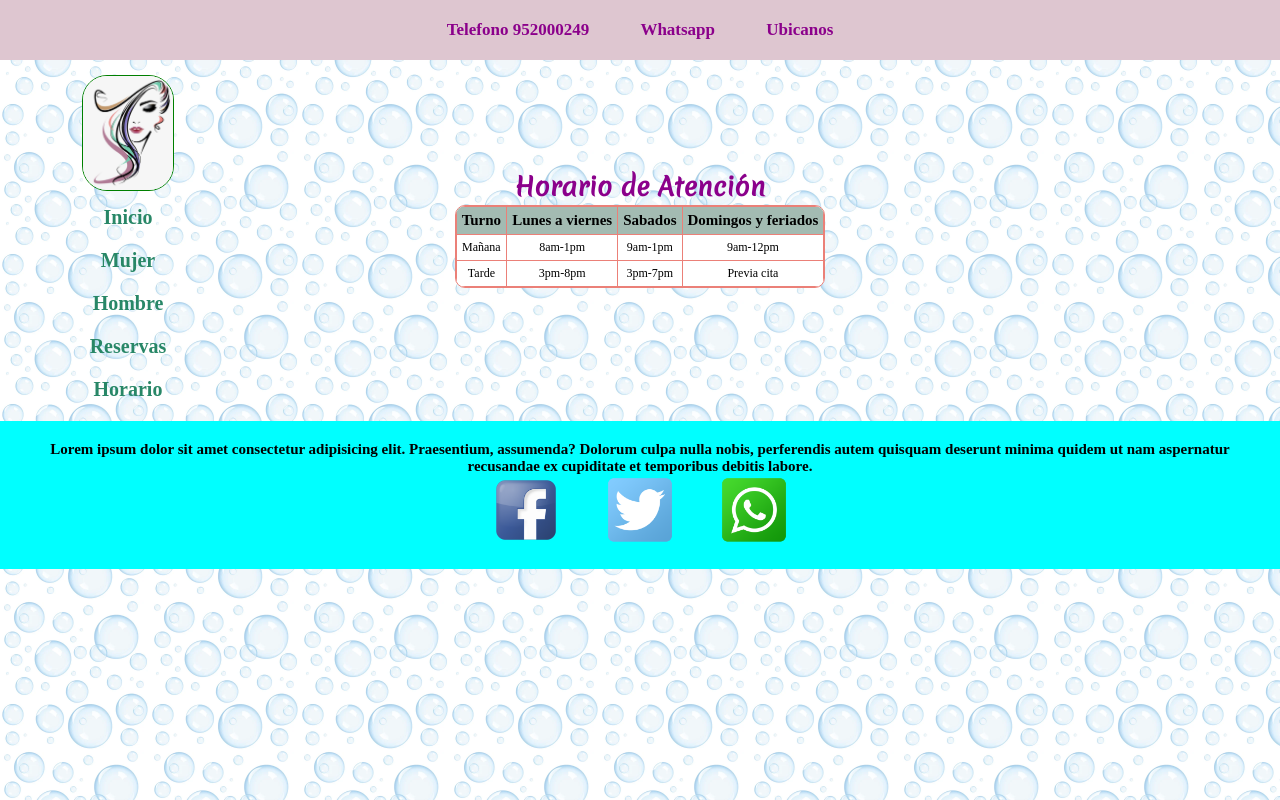
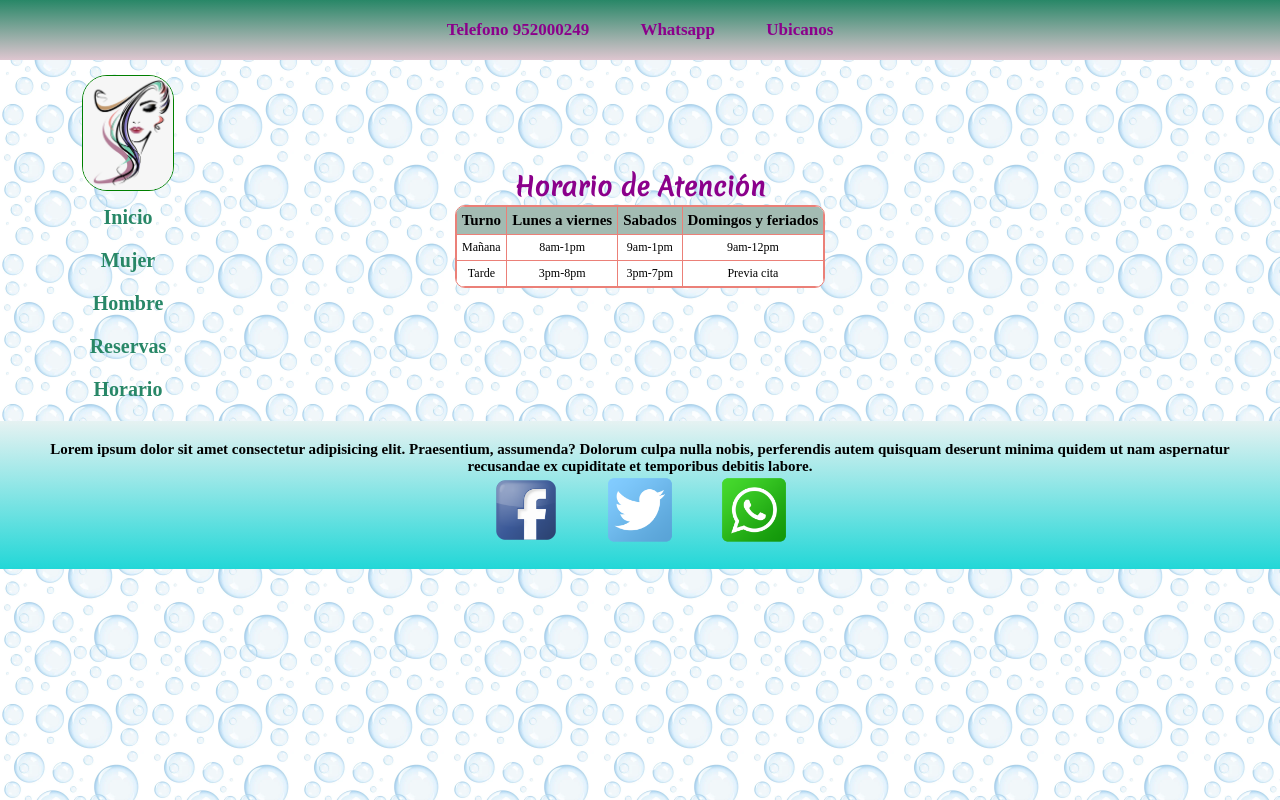
Before and after one commit to YesicaChui/SalonDeBellezaChuiChalcoYesica, a plain HTML site: page pages/horario.html in a window 1280 px wide. Drawn offline with Linux system fonts and the light colour scheme.

Commit message:
añadiendo liner-gradient

```diff
--- a/css/style.css
+++ b/css/style.css
@@ -59,7 +59,8 @@ body{
     color: #288767;
     font-weight: bold;
     padding: 20px 10px;
-    background-color: #DEC6D0;
+    /* background-color: #DEC6D0; */
+    background: linear-gradient(to top,#DEC6D0,#288767);
     font-size: 1.7rem;
 }
 
@@ -161,7 +162,8 @@ header img{
     padding: 5px;
     font-size: 1.2rem;
     border:solid 2px darkmagenta;
-    background-color: rgb(250, 220, 250);
+    /* background-color: rgb(250, 220, 250); */
+    background: linear-gradient(to top,#DEC6D0,rgb(210, 100, 210));
 }
 
 /* estilos para el aside */
@@ -216,7 +218,8 @@ aside{
 /* Estilos del footer */
 
 footer{
-    background-color: aqua;
+    /* background-color: aqua; */
+    background: linear-gradient(to top,rgb(34, 215, 215),rgb(230, 242, 242));
     font-size: 1.5rem;
     font-weight: 600;
     padding: 20px;
```
